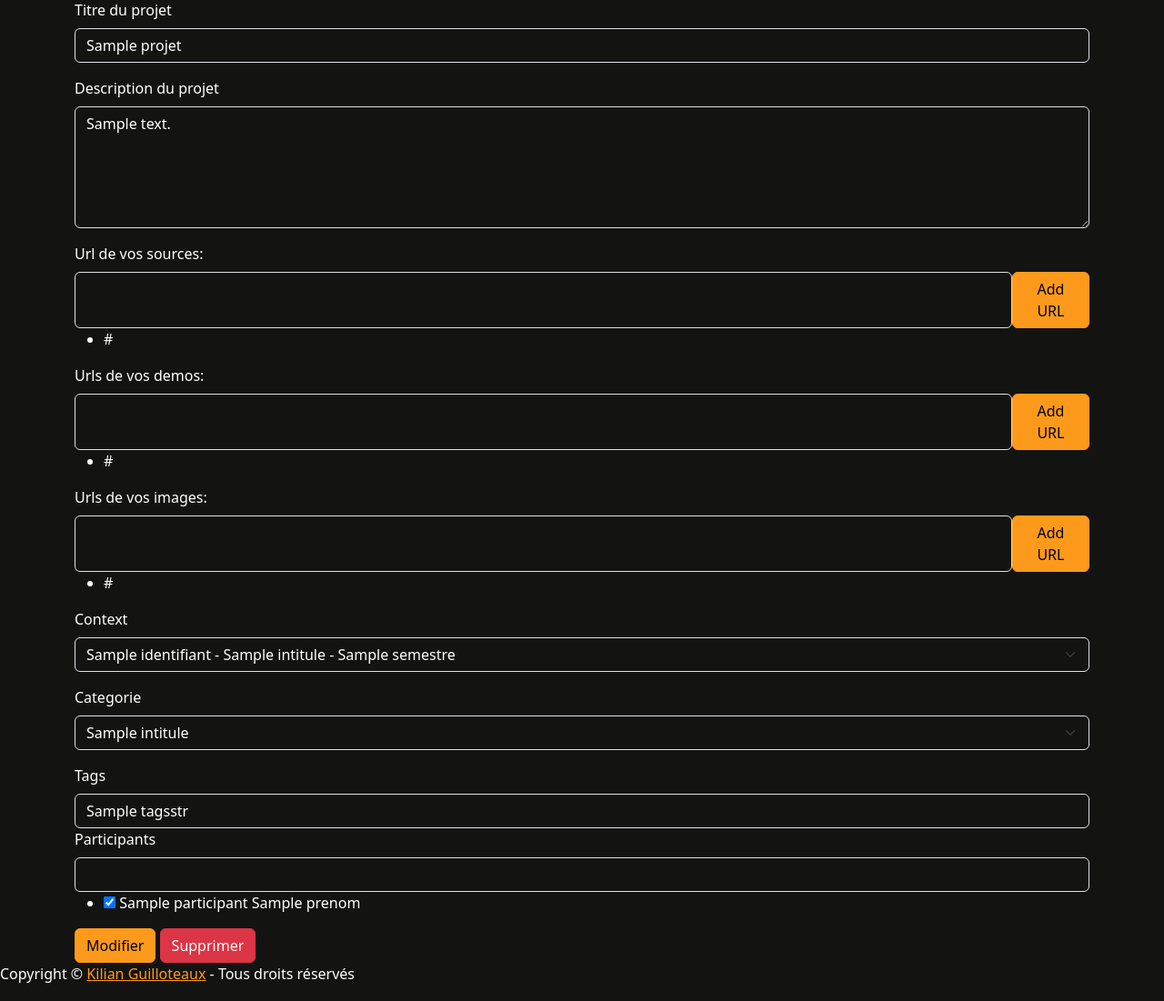
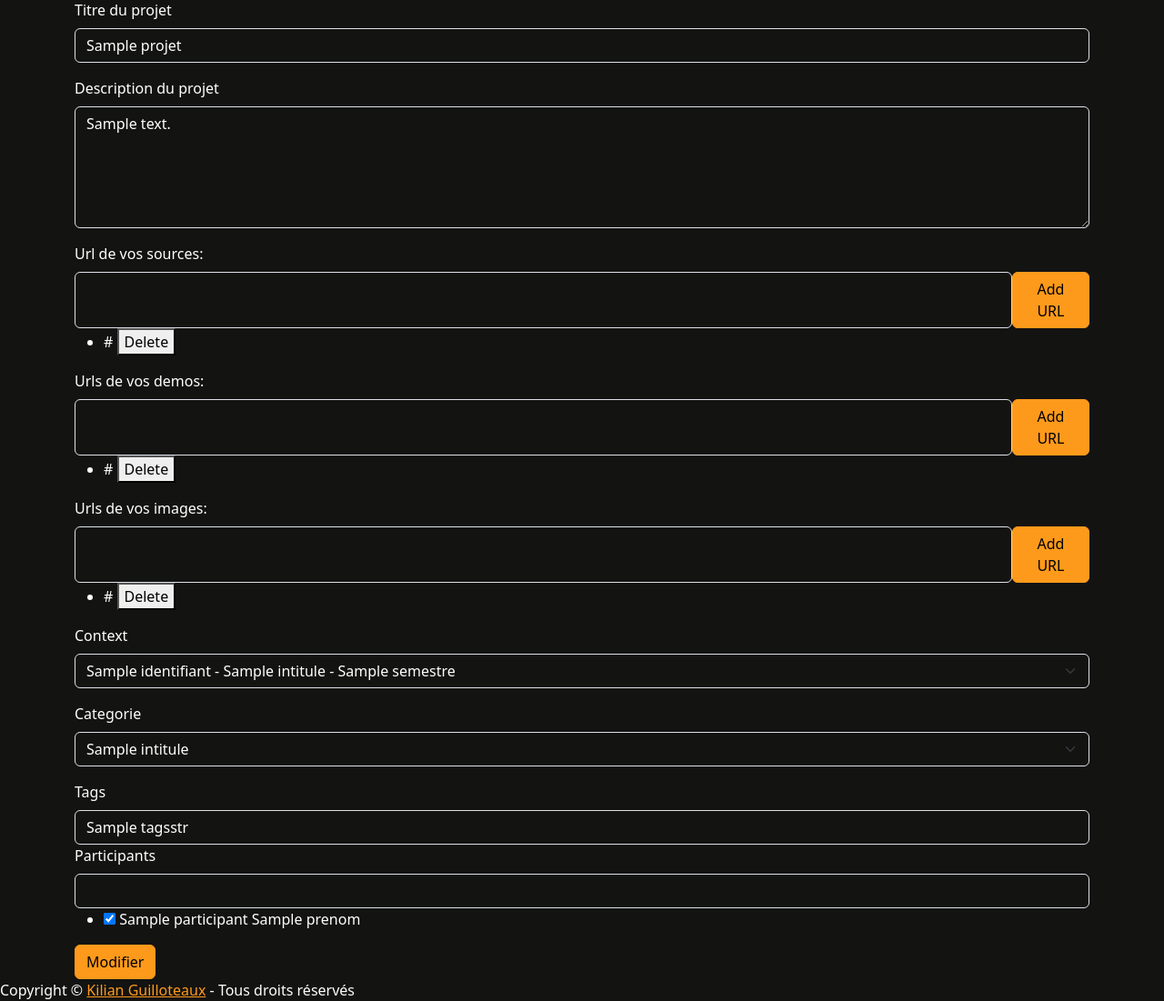
Before and after one commit to mmicastres/sae301-kiliangui, a PHP site: template Views/projet_ajout.html.twig in a window 1280 px wide. Shown: the part 153-1254 px from the top of the page at 91% size. Run offline with PHP 8.4, Linux system fonts and the light colour scheme; the template is opened without the code that fills it: most values are stand-ins (such as "Sample title", 1, 10 or a date in 2020); style sheets or scripts are compiled from the project's sources; some libraries are stand-ins or nearby versions.

Commit message:
position du btn supprimer + btn supprimer liens dans modProjet

```diff
--- a/Views/projet_ajout.html.twig
+++ b/Views/projet_ajout.html.twig
@@ -26,7 +26,7 @@
             <ul id="sourceUrlList">
                 {% if projet %}
                     {% for url in projet.urlsSources %}
-                        <li>{{ url.url }}</li>
+                        <li>{{ url.url }} <button type="button" onclick="deleteUrl(this.parentNode)">Delete</button></li>
                     {% endfor %}
                 {% endif %}
             </ul>
@@ -43,7 +43,7 @@
             <ul id="demoUrlList">
                 {% if projet %}
                     {% for url in projet.urlsDemos %}
-                        <li>{{ url.url }}</li>
+                        <li>{{ url.url }} <button type="button" onclick="deleteUrl(this.parentNode)">Delete</button></li>
                     {% endfor %}
                 {% endif %}
             </ul>
@@ -60,7 +60,7 @@
             <ul id="imgUrlList">
                 {% if projet %}
                     {% for url in projet.imgsUrls %}
-                        <li>{{ url.url }}</li>
+                        <li>{{ url.url }} <button type="button" onclick="deleteUrl(this.parentNode)">Delete</button></li>
                     {% endfor %}
                 {% endif %}
             </ul>
@@ -111,9 +111,6 @@
         <button type="submit" class="btn btn-primary" name="{% if projet %}valider_mod_projet{% else %}valider_ajout_projet{% endif %}" value="true">
             {% if projet %}Modifier{% else %}Ajouter{% endif %}
         </button>
-        {%if projet %}
-            <button type="submit" class="btn btn-danger" name="select_supprimer_projet" value="true">Supprimer</button>
-        {% endif %}
     </form>
 
     <script>
```
Also changed, not shown: Views/projet.html.twig (+9 -1 lines).
